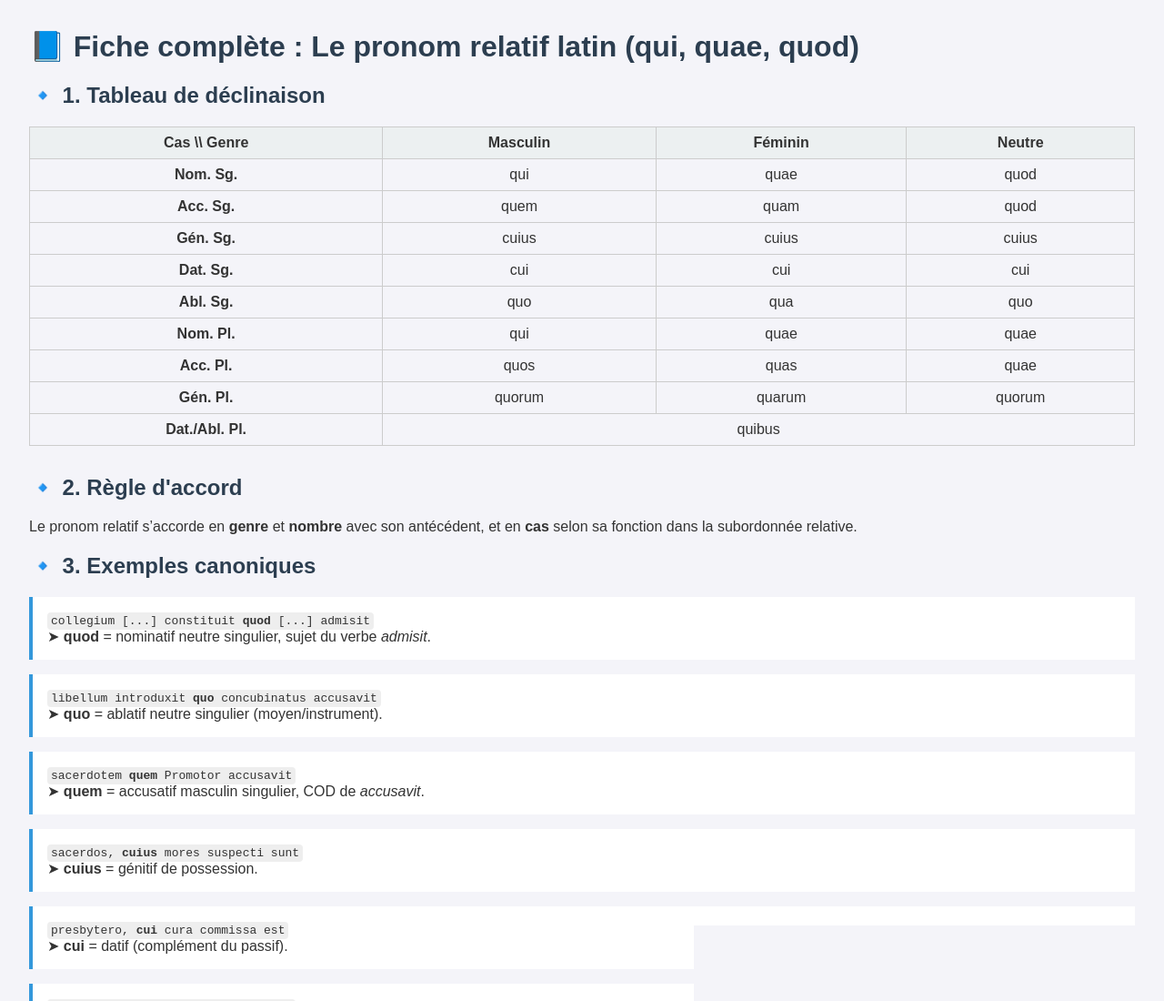
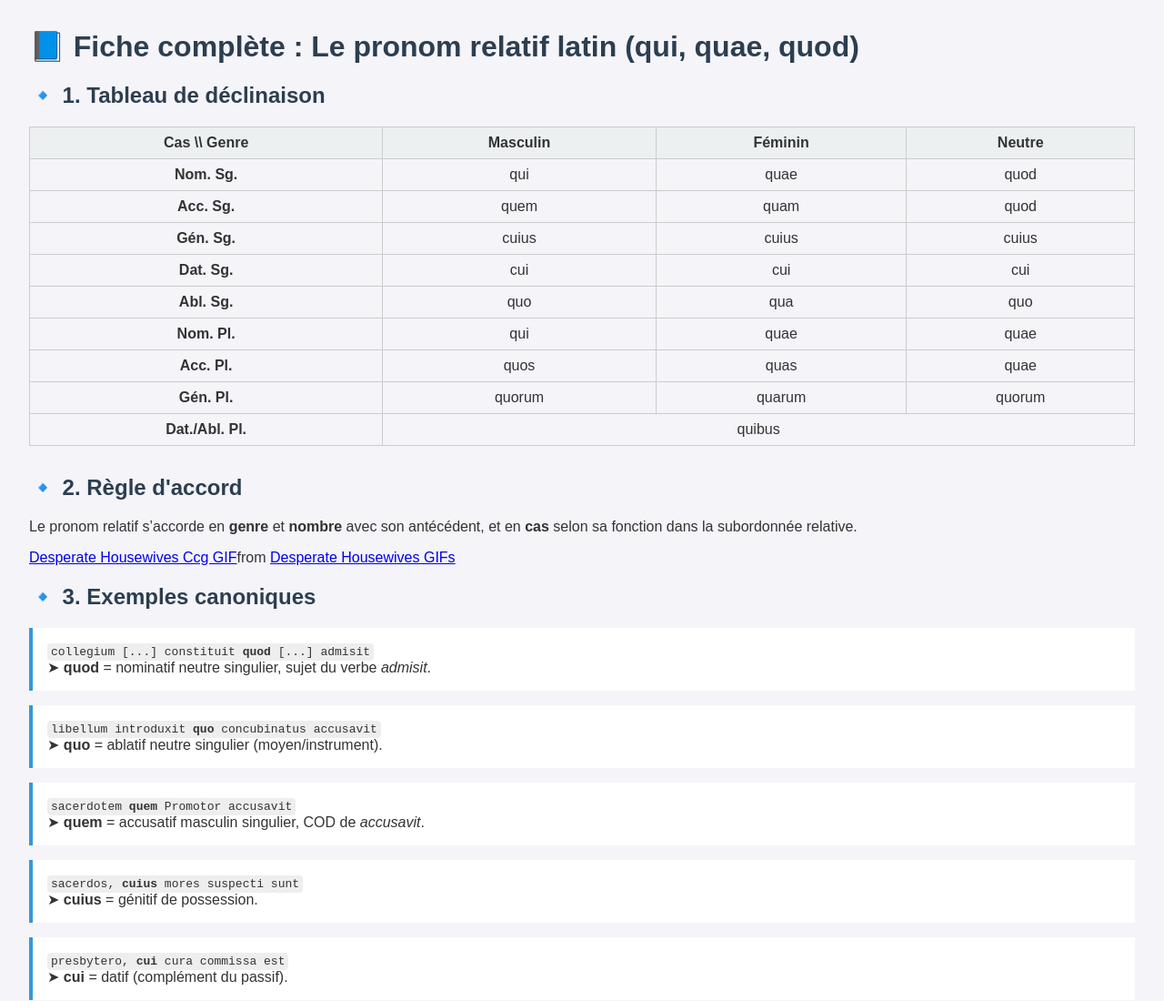
Before and after one commit to elibruyere/pronoms-relatifs, a plain HTML site: page index.html in a window 1280 px wide. Shown: the top 1100 px of the page at 91% size. Drawn offline with Linux system fonts and the light colour scheme; a script that the page names is missing.

Commit message:
Update index.html

```diff
--- a/index.html
+++ b/index.html
@@ -41,7 +41,7 @@
 
   <h2>🔹 2. Règle d'accord</h2>
   <p>Le pronom relatif s’accorde en <strong>genre</strong> et <strong>nombre</strong> avec son antécédent, et en <strong>cas</strong> selon sa fonction dans la subordonnée relative.</p>
-
+<div class="tenor-gif-embed" data-postid="22062726" data-share-method="host" data-aspect-ratio="1.5311" data-width="50%"><a href="https://tenor.com/view/desperate-housewives-ccg-ccg1-gaby-gabrielle-solis-gif-22062726">Desperate Housewives Ccg GIF</a>from <a href="https://tenor.com/search/desperate+housewives-gifs">Desperate Housewives GIFs</a></div> <script type="text/javascript" async src="https://tenor.com/embed.js"></script>
   <h2>🔹 3. Exemples canoniques</h2>
 
   <div class="example">
```
